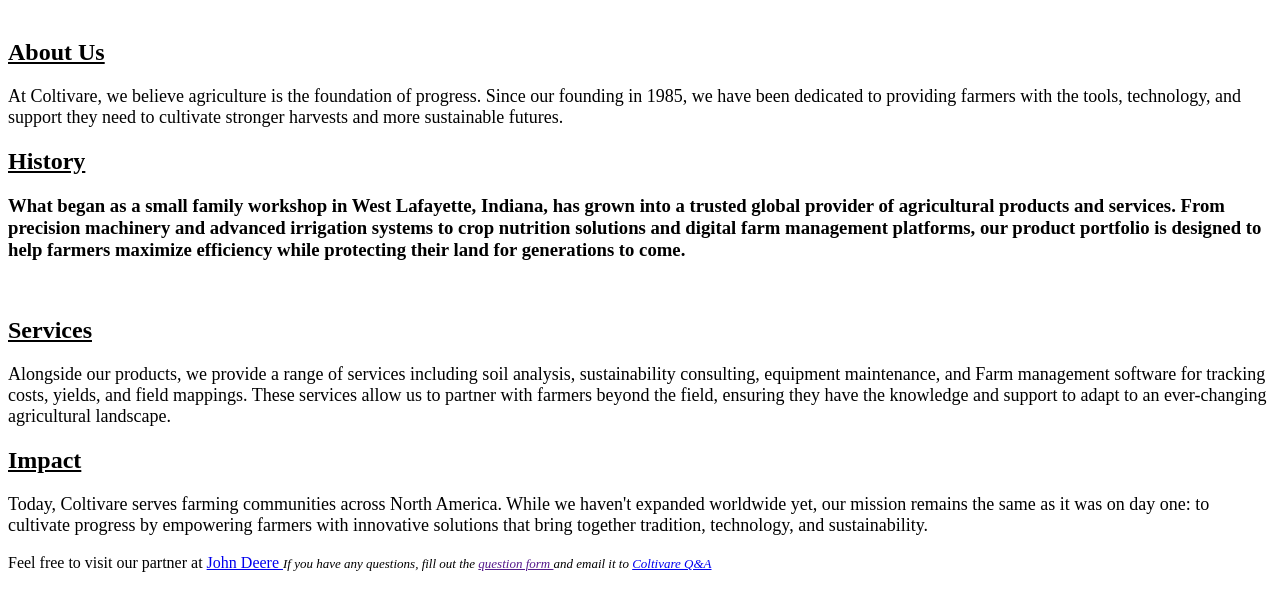
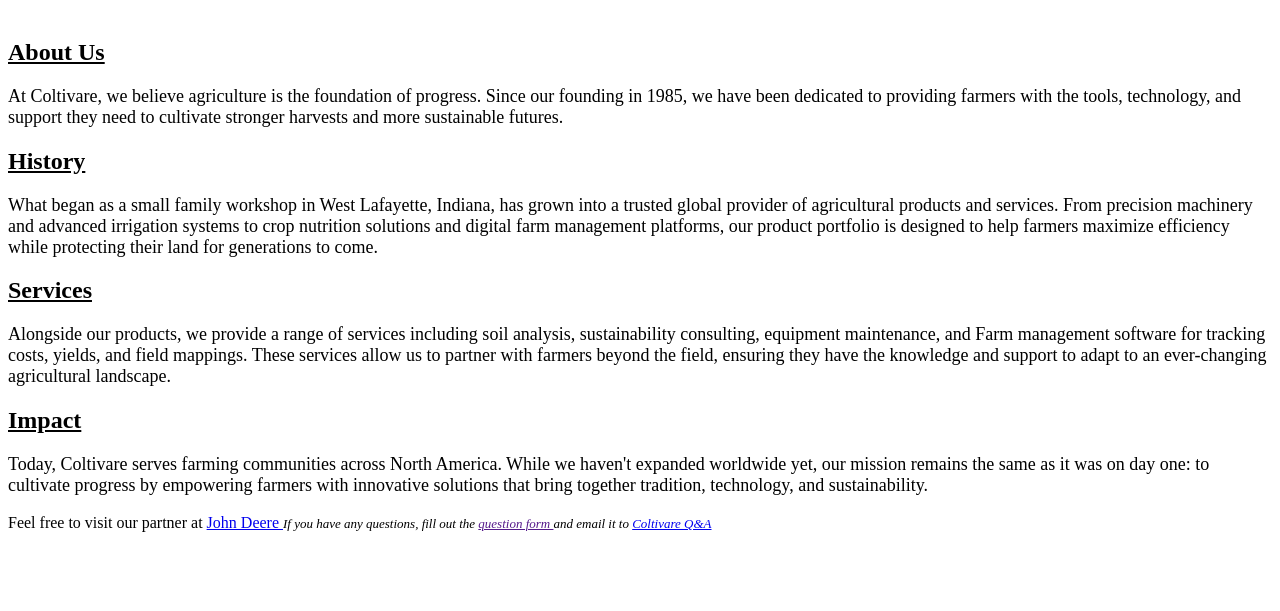
Before and after one commit to carsonkeiser-bot/coltivarecompany.github.io, a plain HTML site: page index.html in a window 1280 px wide. Shown: the part 123-734 px from the top of the page. Drawn offline with Linux system fonts and the light colour scheme.

Commit message:
Update index.html

```diff
--- a/index.html
+++ b/index.html
@@ -12,8 +12,8 @@
   technology, and support they need to cultivate stronger harvests and more sustainable futures.</font>
 <br>
 <h2><b><u>History</u></b></h2>
- <h3>What began as a small family workshop in West Lafayette, Indiana, has grown into a trusted global provider of agricultural products and services.
-    From precision machinery and advanced irrigation systems to crop nutrition solutions and digital farm management platforms, our product portfolio is designed to help farmers maximize efficiency while protecting their land for generations to come. </h3>
+ <font size="4">What began as a small family workshop in West Lafayette, Indiana, has grown into a trusted global provider of agricultural products and services.
+    From precision machinery and advanced irrigation systems to crop nutrition solutions and digital farm management platforms, our product portfolio is designed to help farmers maximize efficiency while protecting their land for generations to come. </font>
 <br>
 <h2><b><u>Services</u></b></h2>
 <font size="4">Alongside our products, we provide a range of services including soil analysis, sustainability consulting, equipment maintenance, and Farm management software for tracking costs, yields, and field mappings.
```
